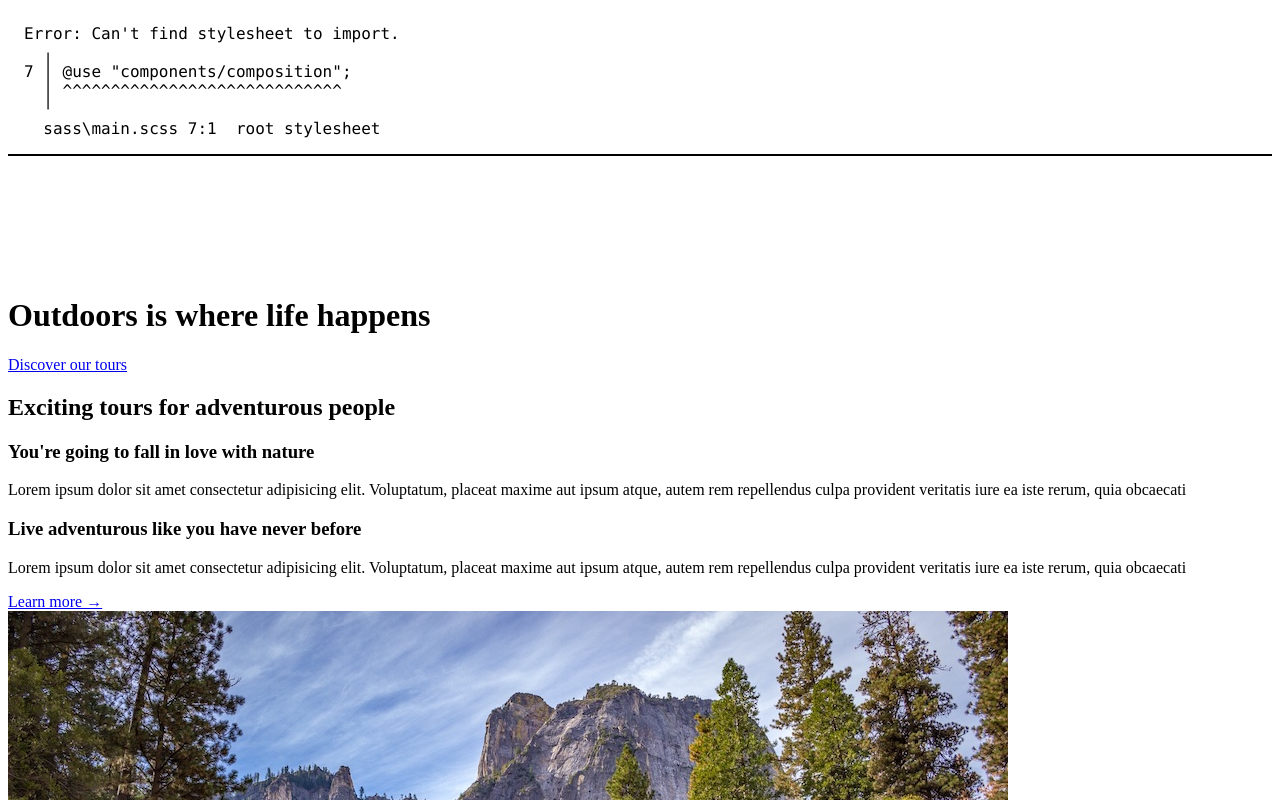
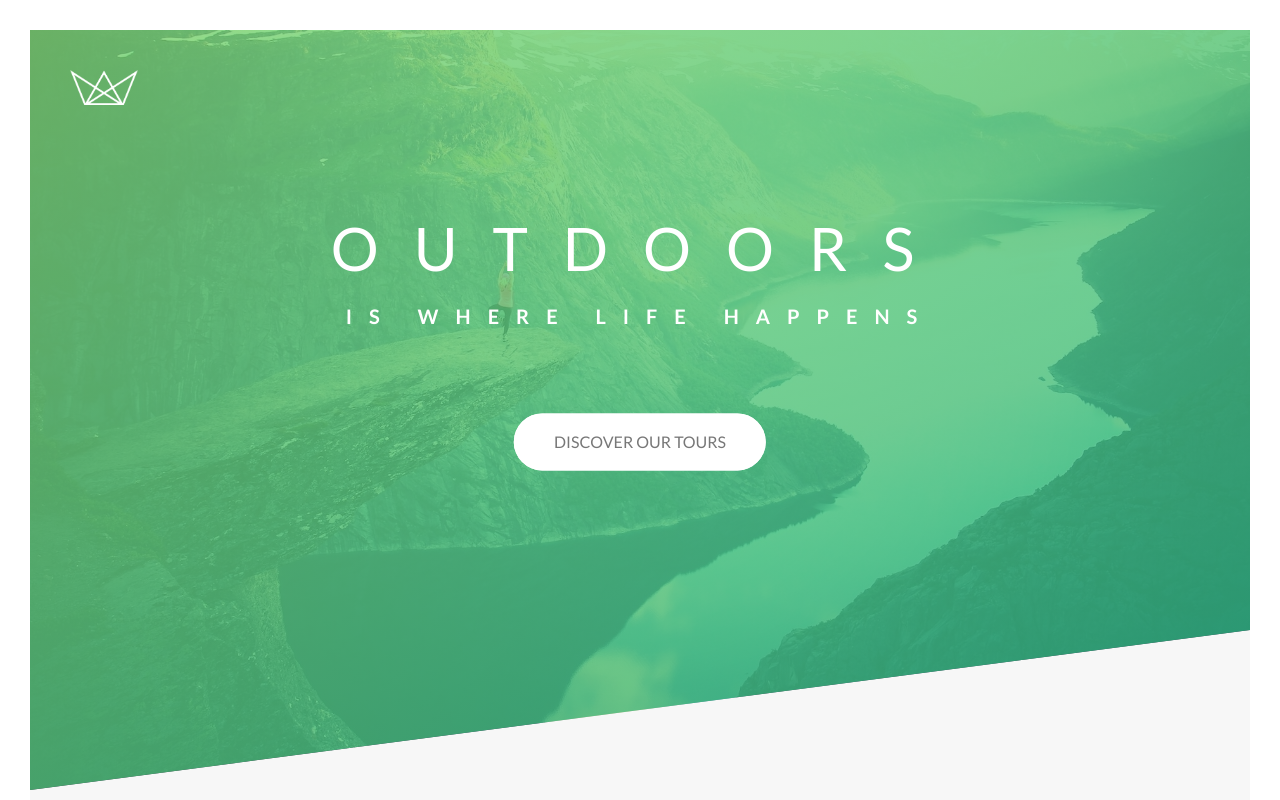
Before and after one commit to Skybeazt/natours, a website: page index.html in a window 1280 px wide. Shown: the top 800 px of the page. Drawn offline with Linux system fonts and the light colour scheme.

Commit message:
Edited main branch

```diff
--- a/css/style.css
+++ b/css/style.css
@@ -1,17 +1,296 @@
-/* Error: Can't find stylesheet to import.
- *   ,
- * 7 | @use "components/composition";
- *   | ^^^^^^^^^^^^^^^^^^^^^^^^^^^^^
- *   '
- *   sass\main.scss 7:1  root stylesheet */
+body {
+  font-family: "Lato", sans-serif;
+  font-size: 1.6rem;
+  font-weight: 400;
+  color: #777;
+  line-height: 1.7;
+}
 
-body::before {
-  font-family: "Source Code Pro", "SF Mono", Monaco, Inconsolata, "Fira Mono",
-      "Droid Sans Mono", monospace, monospace;
-  white-space: pre;
+.heading-primary {
+  text-transform: uppercase;
+  color: #fff;
+  backface-visibility: hidden;
+}
+.heading-primary--main {
   display: block;
-  padding: 1em;
-  margin-bottom: 1em;
-  border-bottom: 2px solid black;
-  content: "Error: Can't find stylesheet to import.\a   \2577 \a 7 \2502  @use \"components/composition\";\d\a   \2502  ^^^^^^^^^^^^^^^^^^^^^^^^^^^^^\a   \2575 \a   sass\\main.scss 7:1  root stylesheet";
+  letter-spacing: 3.5rem;
+  font-size: 6rem;
+  font-weight: 400;
+  animation: moveInLeft 1s ease-out;
 }
+.heading-primary--sub {
+  display: block;
+  letter-spacing: 1.7rem;
+  font-size: 2rem;
+  font-weight: 700;
+  animation: moveInRight 1s ease-out;
+}
+
+.heading-secondary {
+  font-size: 3.5rem;
+  font-weight: 700;
+  letter-spacing: 2px;
+  text-transform: uppercase;
+  background-image: linear-gradient(to right, #7ed56f, #28b485);
+  display: inline-block;
+  -webkit-background-clip: text;
+  background-clip: text;
+  color: transparent;
+  transition: all 200ms ease-out;
+}
+.heading-secondary:hover {
+  transform: skewY(2deg) skewX(15deg) scale(1.1);
+  text-shadow: 0.5rem 1rem 2rem rgba(0, 0, 0, 0.2);
+}
+
+.heading-tertiary {
+  text-transform: uppercase;
+  font-size: 1.6rem;
+  font-weight: 700;
+}
+
+.paragraph {
+  font-size: 1.6rem;
+}
+.paragraph:not(:last-child) {
+  margin-block-end: 3rem;
+}
+
+*,
+*::after,
+*::before {
+  margin: 0;
+  padding: 0;
+  box-sizing: inherit;
+}
+
+html {
+  font-size: 62.5%;
+}
+
+body {
+  box-sizing: border-box;
+  padding: 3rem;
+}
+
+@keyframes moveInLeft {
+  0% {
+    translate: -10rem;
+    opacity: 0;
+  }
+  80% {
+    translate: 1rem;
+  }
+  100% {
+    translate: 0;
+    opacity: 1;
+  }
+}
+@keyframes moveInRight {
+  0% {
+    translate: 10rem;
+    opacity: 0;
+  }
+  80% {
+    translate: -1rem;
+  }
+  100% {
+    translate: 0;
+    opacity: 1;
+  }
+}
+@keyframes moveInBottom {
+  0% {
+    translate: 0 30rem;
+    opacity: 0;
+  }
+  100% {
+    translate: 0 0;
+    opacity: 1;
+  }
+}
+.u-margin-bottom-big {
+  margin-block-end: 8rem;
+}
+
+.u-margin-bottom-medium {
+  margin-block-end: 4rem;
+}
+
+.u-margin-bottom-small {
+  margin-block-end: 1rem;
+}
+
+.u-center-text {
+  text-align: center;
+}
+
+.btn:link, .btn:visited {
+  font-size: 1.6rem;
+  display: inline-block;
+  text-decoration: none;
+  text-transform: uppercase;
+  padding: 1.5rem 4rem;
+  border-radius: 10rem;
+  cursor: pointer;
+  position: relative;
+  transition: all 300ms ease-out;
+}
+.btn::after {
+  content: "";
+  display: inline-block;
+  width: 100%;
+  height: 100%;
+  border-radius: 10rem;
+  position: absolute;
+  top: 0;
+  left: 0;
+  z-index: -5;
+  transition: all 400ms ease-out;
+}
+.btn--white {
+  color: #777;
+  background-color: #fff;
+}
+.btn--white::after {
+  background-color: #fff;
+}
+.btn:hover {
+  box-shadow: 0 1rem 2rem rgba(0, 0, 0, 0.2);
+  translate: 0 -3px;
+}
+.btn:hover::after {
+  scale: 1.4 1.6;
+  opacity: 0;
+}
+.btn:active {
+  box-shadow: 0 0.5rem 1rem rgba(0, 0, 0, 0.2);
+  translate: 0 -1px;
+}
+.btn--animated {
+  animation: moveInBottom 500ms ease-out 750ms backwards;
+}
+
+.btn--link:link, .btn--link:visited {
+  display: inline-block;
+  text-decoration: none;
+  color: #55c57a;
+  font-size: 1.6rem;
+  border-bottom: 1px solid #55c57a;
+  padding: 3px;
+  transition: all 200ms ease-out;
+}
+.btn--link:link:hover, .btn--link:visited:hover {
+  color: #fff;
+  background-color: #55c57a;
+  box-shadow: 0 1rem 2rem rgba(0, 0, 0, 0.15);
+  translate: 0 -3px;
+}
+.btn--link:link:active, .btn--link:visited:active {
+  box-shadow: 0 0.5rem 1rem rgba(0, 0, 0, 0.15);
+  translate: 0 -1px;
+}
+
+.composition {
+  position: relative;
+}
+.composition:hover > .composition__photo:not(:hover) {
+  scale: 0.95;
+}
+.composition__photo {
+  width: 55%;
+  box-shadow: 0 1.5rem 4rem rgba(0, 0, 0, 0.4);
+  position: absolute;
+  border-radius: 2px;
+  outline-offset: 2rem;
+  transition: all 300ms ease-out;
+}
+.composition__photo:hover {
+  scale: 1.05;
+  z-index: 5;
+  box-shadow: 0 2.5rem 4rem rgba(0, 0, 0, 0.5);
+  outline: 1.5rem solid #55c57a;
+  translate: 0 0.5rem;
+}
+.composition__photo--p1 {
+  top: -2rem;
+  left: 0;
+}
+.composition__photo--p2 {
+  right: 0rem;
+  top: 2rem;
+}
+.composition__photo--p3 {
+  left: 20%;
+  top: 10rem;
+}
+
+.header {
+  height: 95dvh;
+  text-align: center;
+  background: linear-gradient(to right bottom, rgba(126, 213, 111, 0.8), rgba(40, 180, 133, 0.8)), url(../../img/hero.jpg);
+  background-size: cover;
+  background-position: top;
+  clip-path: polygon(0 0, 100% 0, 100% 75vh, 0 100%);
+  position: relative;
+}
+.header__logo-box {
+  height: 3.5rem;
+  position: absolute;
+  top: 4rem;
+  left: 4rem;
+}
+.header__logo {
+  height: 100%;
+}
+.header__text-box {
+  position: absolute;
+  top: 40%;
+  left: 50%;
+  translate: -50% -50%;
+}
+
+.row {
+  max-width: 114rem;
+  margin-inline: auto;
+}
+.row:not(:last-child) {
+  margin-block-end: 8rem;
+}
+.row::after {
+  content: "";
+  display: table;
+  clear: both;
+}
+.row [class^=col-] {
+  float: left;
+}
+.row [class^=col-]:not(:last-child) {
+  margin-inline-end: 6rem;
+}
+.row .col-1-of-2 {
+  width: calc((100% - 6rem) / 2);
+}
+.row .col-1-of-3 {
+  width: calc((100% - 6rem * 2) / 3);
+}
+.row .col-2-of-3 {
+  width: calc((100% - 6rem * 2) / 3 * 2 + 6rem);
+}
+.row .col-1-of-4 {
+  width: calc((100% - 6rem * 3) / 4);
+}
+.row .col-2-of-4 {
+  width: calc((100% - 6rem * 3) / 4 * 2 + 6rem);
+}
+.row .col-3-of-4 {
+  width: calc((100% - 6rem * 3) / 4 * 3 + 2 * 6rem);
+}
+
+.section-about {
+  padding-block: 25rem;
+  background-color: #f7f7f7;
+  margin-top: -20rem;
+}
+
+/*# sourceMappingURL=style.css.map */
```
